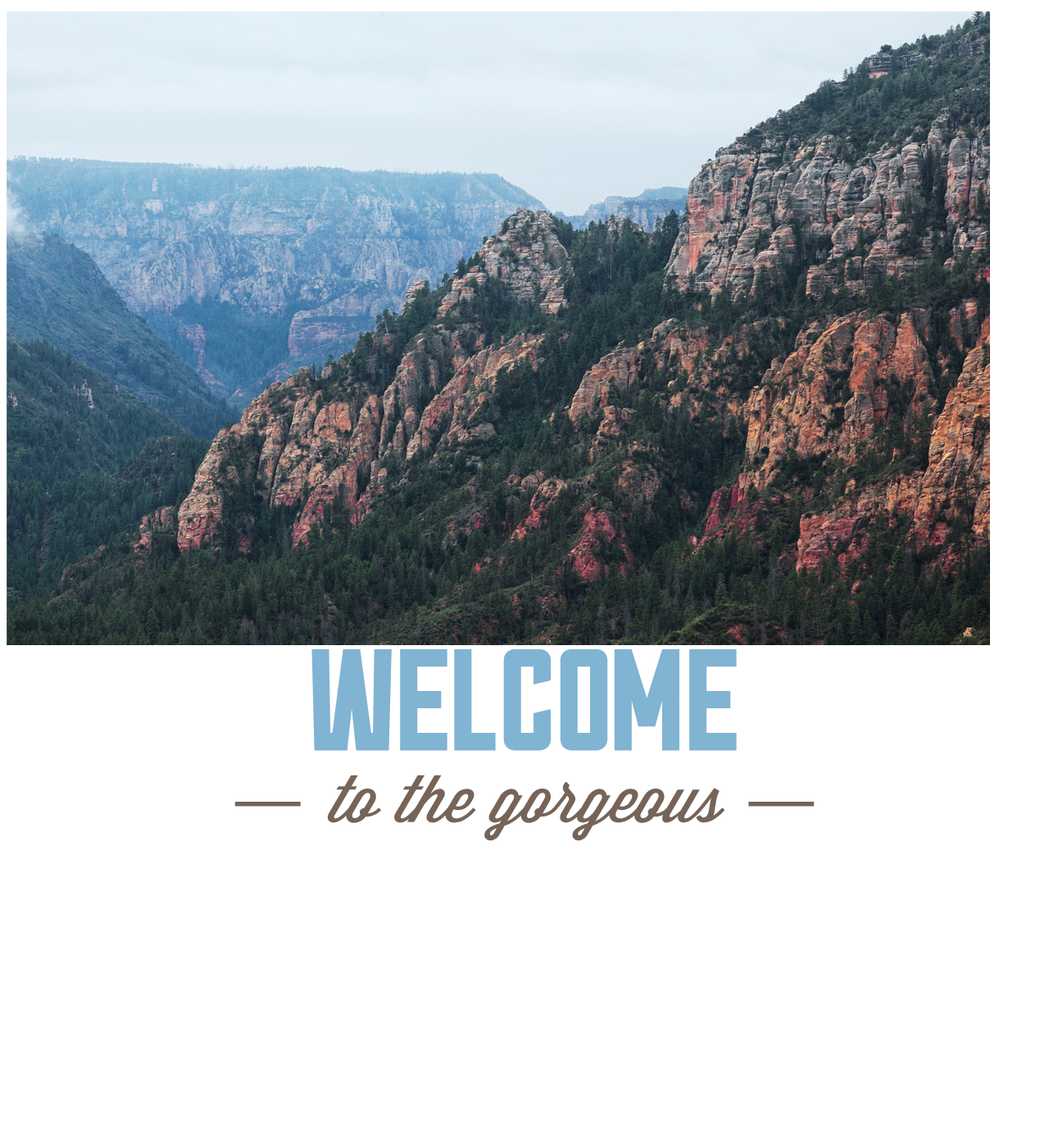
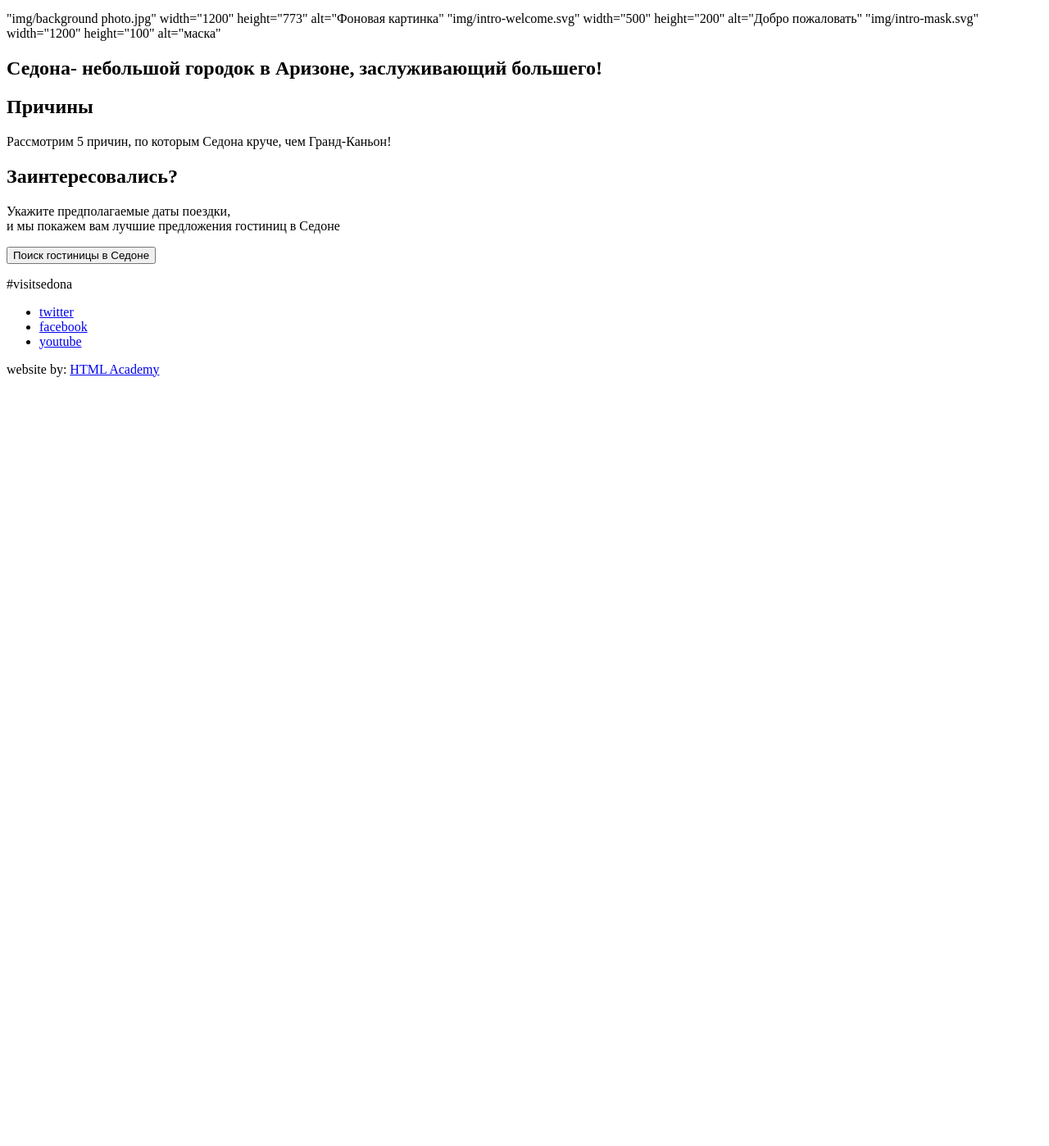
Before and after one commit to Marrut-lab/1174271-sedona-26, a plain HTML site: page index.html in a window 1280 px wide. Shown: the part 202-1600 px from the top of the page at 82% size. After the commit the page ends 800 px from the top, so only its background shows below. Drawn offline with Linux system fonts and the light colour scheme.

Commit message:
поправка

```diff
--- a/index.html
+++ b/index.html
@@ -22,9 +22,9 @@
     </header>
     <main>
       <div>
-          <img src="img/background photo.jpg" width="1200" height="773" alt="Фоновая картинка">
-          <img src="img/intro-welcome.svg" alt="Добро пожаловать">
-          <img src="img/intro-mask.svg" alt="маска">
+          "img/background photo.jpg" width="1200" height="773" alt="Фоновая картинка"
+          "img/intro-welcome.svg" width="500" height="200" alt="Добро пожаловать"
+          "img/intro-mask.svg" width="1200" height="100" alt="маска"
       </div>
         <h2>Седона- небольшой городок в Аризоне, заслуживающий большего!</h2>
 
```
Also changed, not shown: hotels.html (+3 -3 lines), img/amara.jpg (added), img/desert.jpg (added), img/villas.jpg (added).
